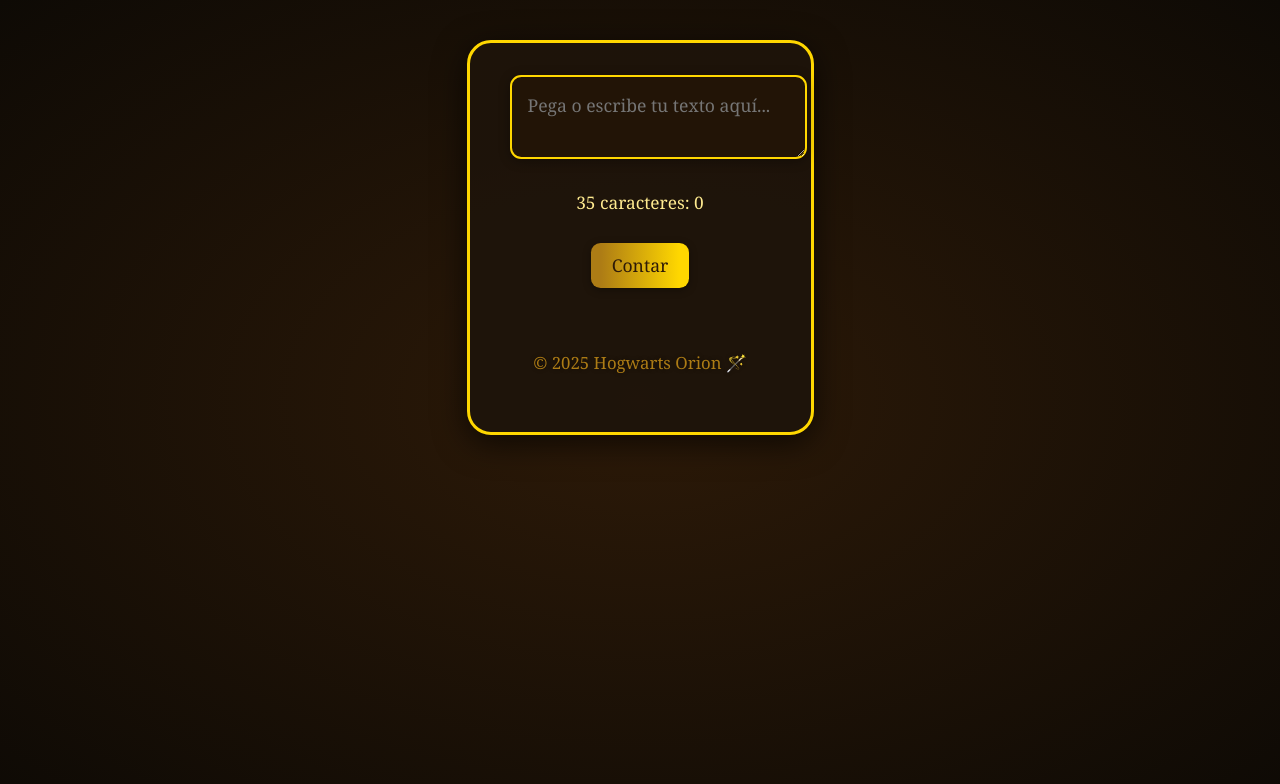
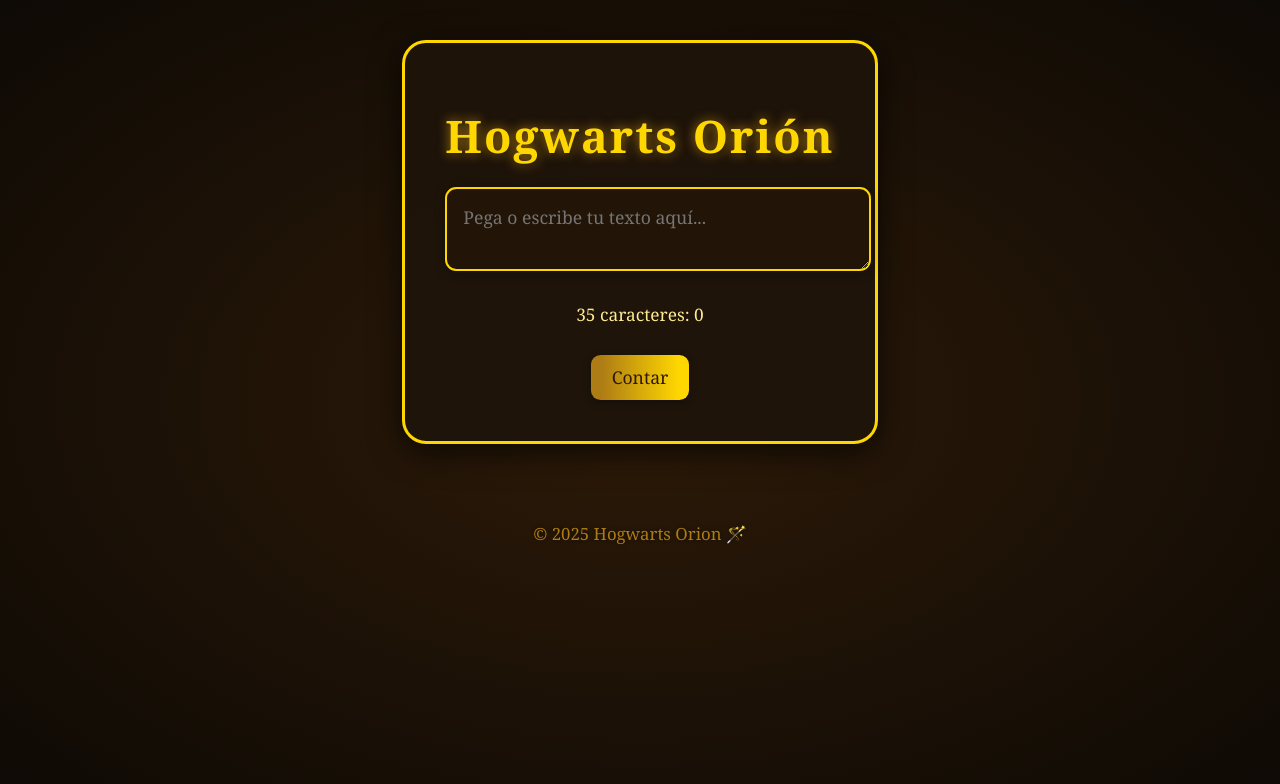
Before and after one commit to CrisAspiradoraIT/HogwartsOrion, a plain HTML site: page index.html in a window 1280 px wide. Drawn offline with Linux system fonts and the light colour scheme; a web font is replaced by a local one.

Commit message:
Update index.html

```diff
--- a/index.html
+++ b/index.html
@@ -9,16 +9,15 @@
 </head>
 <body>
   <div class="container">
-      <title>Hogwarts Orión</title>
+    <h1>Hogwarts Orión</h1>
     <textarea id="inputText" placeholder="Pega o escribe tu texto aquí..."></textarea>
     <div class="counts">
       <span id="blockLinesText">35 caracteres: 0</span>
     </div>
     <div class="buttons">
       <button onclick="formatText()">Contar</button>
-
     </div>
-
+  </div>
   <div class="footer">
     <p>&copy; 2025 Hogwarts Orion 🪄</p>
   </div>
```
